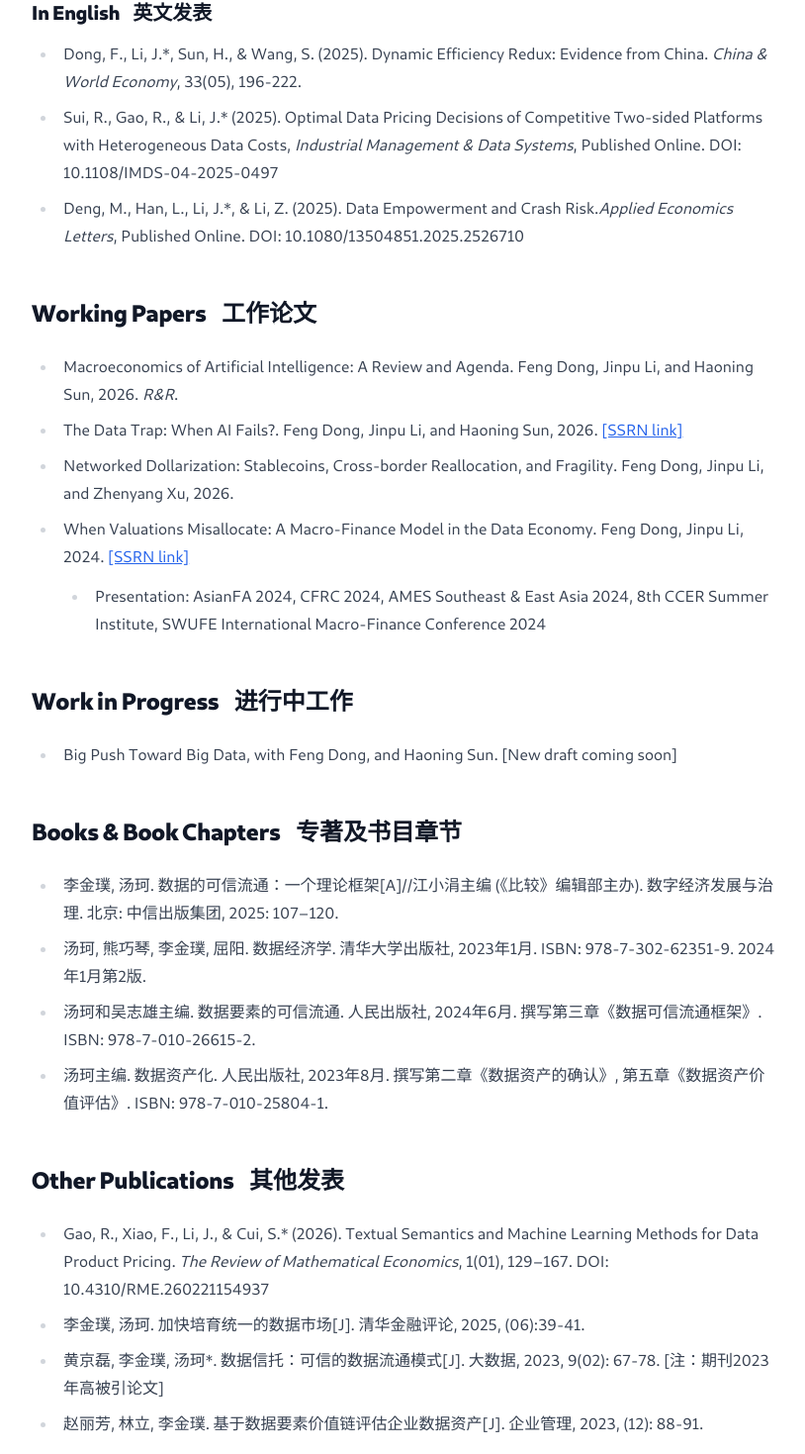
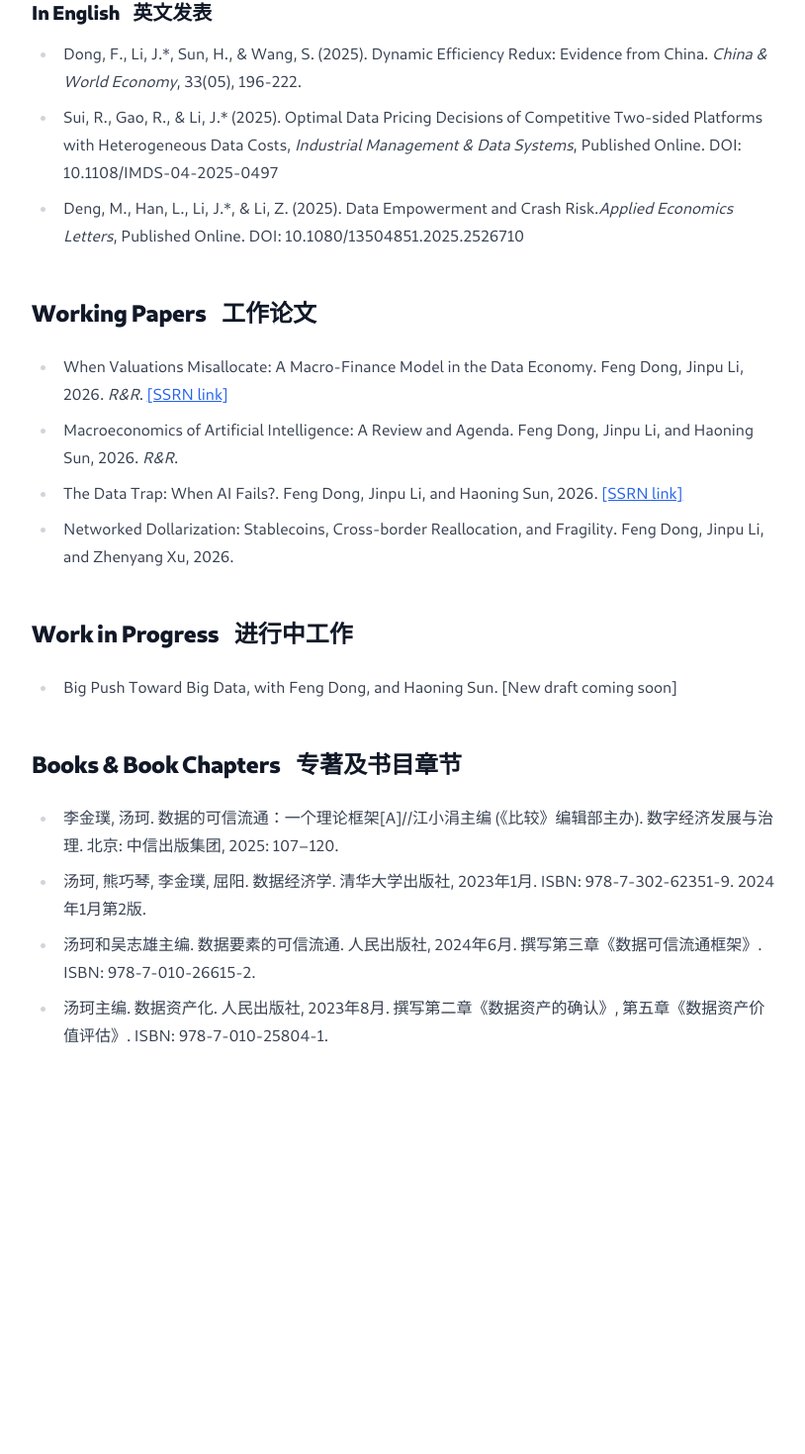
Before and after one commit to lijinpu/lijinpu.github.io, a Next.js app: page /research in a window 1280 px wide. Shown: the part 596-2065 px from the top of the page at 99% size, without its empty margins (232-1046 px from the left). After the commit the page ends 1676 px from the top, so only its background shows below. Built offline with nearby package versions, Linux system fonts and the light colour scheme.

Commit message:
auto update

```diff
--- a/pages/cv.tsx
+++ b/pages/cv.tsx
@@ -63,14 +63,14 @@ export default function CV({ lastUpdateISO }: InferGetStaticPropsType<typeof get
           <h2>Working Papers &nbsp;&nbsp; 工作论文</h2>
           <ul>
             <li>
+              When Valuations Misallocate: A Macro-Finance Model in the Data Economy. Feng Dong, Jinpu Li, 2026. <i>R&R</i>.
+            </li>
+            <li>
               Macroeconomics of Artificial Intelligence: A Review and Agenda. Feng Dong, Jinpu Li, and Haoning Sun, 2026. <i>R&R</i>.
             </li>
             <li>The Data Trap: When AI Fails?. Feng Dong, Jinpu Li, and Haoning Sun, 2026.
             </li>
             <li>Networked Dollarization: Stablecoins, Cross-border Reallocation, and Fragility. Feng Dong, Jinpu Li, and Zhenyang Xu, 2026.</li>
-            <li>
-              When Valuations Misallocate: A Macro-Finance Model in the Data Economy. Feng Dong, Jinpu Li, 2024.
-            </li>
           </ul>
 
           <h2>Work in Progress &nbsp;&nbsp; 进行中工作</h2>
@@ -138,7 +138,7 @@ export default function CV({ lastUpdateISO }: InferGetStaticPropsType<typeof get
             </li>
           </ul>
 
-          <h2>Other Publications &nbsp;&nbsp; 其他发表</h2>
+          <h2>Media, Policy & Other Writings &nbsp;&nbsp; 媒体、政策评论与其他发表</h2>
           <ul>
            <li>Gao, R., Xiao, F., Li, J., & Cui, S.* (2026). Textual Semantics and Machine Learning Methods for Data Product Pricing. <i>The Review of Mathematical Economics</i>, 1(01), 129–167. DOI: 10.4310/RME.260221154937</li>
            <li>李金璞, 汤珂. 加快培育统一的数据市场[J]. 清华金融评论, 2025, (06):39-41. </li>
@@ -149,7 +149,7 @@ export default function CV({ lastUpdateISO }: InferGetStaticPropsType<typeof get
 
           <h2>Academic Services &nbsp;&nbsp; 学术服务</h2>
           <ul>
-            <li>Reviewer: <i>China Economic Review</i>,<i>China & World Economy</i>, <i>Economic Modeling</i>, <i>International Review of Economics & Finance</i>, <i>International Journal of Economic Theory</i>, <i>Industrial Management & Data Systems; 《管理世界》</i></li>
+            <li>Reviewer: <i>China Economic Review</i>,<i>China & World Economy</i>, <i>Economic Modeling</i>; 《管理世界》</i></li>
           </ul>
 
 
--- a/pages/research.tsx
+++ b/pages/research.tsx
@@ -34,6 +34,15 @@ export default function Research() {
 
         <h2>Working Papers &nbsp;&nbsp; 工作论文</h2>
 <ul>
+        <li>
+        When Valuations Misallocate: A Macro-Finance Model in the Data Economy. Feng Dong, Jinpu Li, 2026. <i>R&R</i>. <a
+  href="https://papers.ssrn.com/sol3/papers.cfm?abstract_id=4790765"
+  target="_blank"
+  rel="noopener noreferrer"
+>
+  [SSRN link]
+</a>
+    </li>
     <li>
         Macroeconomics of Artificial Intelligence: A Review and Agenda. Feng Dong, Jinpu Li, and Haoning Sun, 2026. <i>R&R</i>.
     </li>
@@ -45,18 +54,6 @@ export default function Research() {
 </a>
     </li>
     <li>Networked Dollarization: Stablecoins, Cross-border Reallocation, and Fragility. Feng Dong, Jinpu Li, and Zhenyang Xu, 2026.</li>
-    <li>
-        When Valuations Misallocate: A Macro-Finance Model in the Data Economy. Feng Dong, Jinpu Li, 2024. <a
-  href="https://papers.ssrn.com/sol3/papers.cfm?abstract_id=4790765"
-  target="_blank"
-  rel="noopener noreferrer"
->
-  [SSRN link]
-</a>
-        <ul>
-            <li>Presentation: AsianFA 2024, CFRC 2024, AMES Southeast & East Asia 2024, 8th CCER Summer Institute, SWUFE International Macro-Finance Conference 2024</li>
-        </ul>
-    </li>
 </ul>
 
     <h2>Work in Progress &nbsp;&nbsp; 进行中工作</h2>
@@ -78,14 +75,6 @@ export default function Research() {
             汤珂主编. 数据资产化. 人民出版社, 2023年8月. 撰写第二章《数据资产的确认》, 第五章《数据资产价值评估》. ISBN: 978-7-010-25804-1.
         </li>
     </ul>
-
-    <h2>Other Publications &nbsp;&nbsp; 其他发表</h2>
-          <ul>
-           <li>Gao, R., Xiao, F., Li, J., & Cui, S.* (2026). Textual Semantics and Machine Learning Methods for Data Product Pricing. <i>The Review of Mathematical Economics</i>, 1(01), 129–167. DOI: 10.4310/RME.260221154937</li>
-           <li>李金璞, 汤珂. 加快培育统一的数据市场[J]. 清华金融评论, 2025, (06):39-41. </li>
-           <li>黄京磊, 李金璞, 汤珂*. 数据信托：可信的数据流通模式[J]. 大数据, 2023, 9(02): 67-78. [注：期刊2023年高被引论文]</li>
-           <li>赵丽芳, 林立, 李金璞. 基于数据要素价值链评估企业数据资产[J]. 企业管理, 2023, (12): 88-91.</li>
-          </ul>
         </div>
     </div>
   )
```
